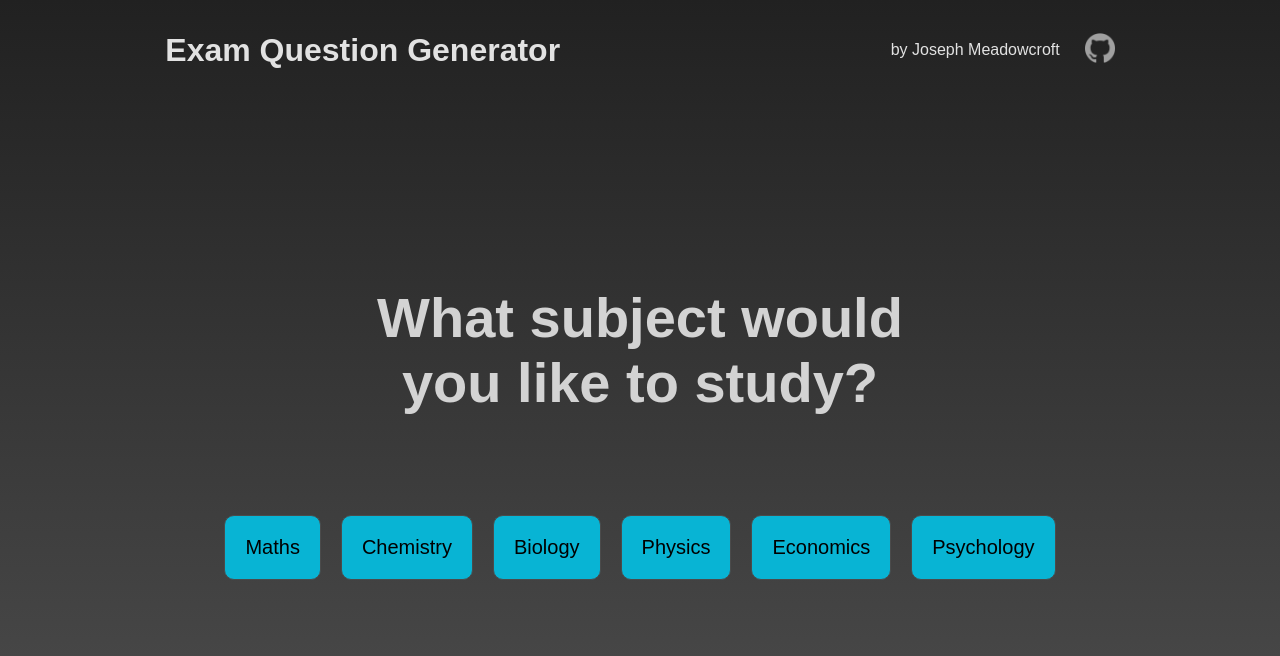
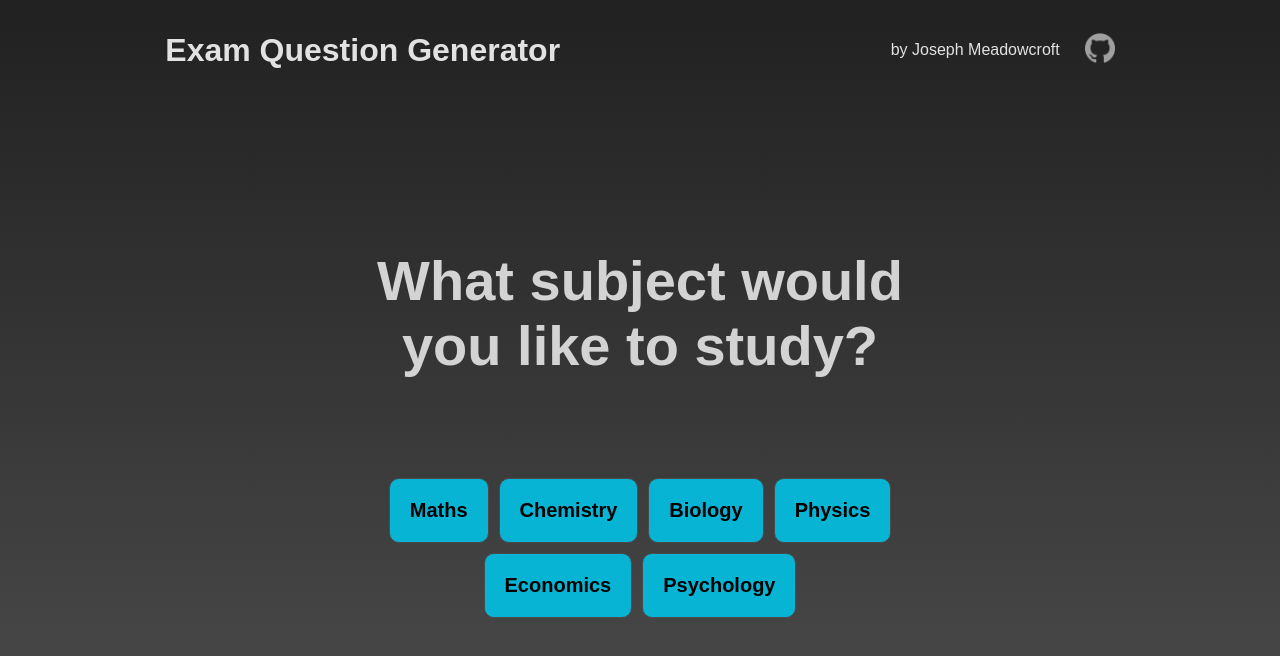
Before and after one commit to josephmeadowcroft/EconDaily, a React (Vite) app: page /home in a window 1280 px wide. Shown: the top 656 px of the page. Built offline with nearby package versions, Linux system fonts and the light colour scheme.

Commit message:
Fade in animation

```diff
--- a/src/app.scss
+++ b/src/app.scss
@@ -1,4 +1,4 @@
-* {
+*, *::after, *::before {
   margin: 0;
   padding: 0;
   box-sizing: border-box;
--- a/src/components/Home/Home.jsx
+++ b/src/components/Home/Home.jsx
@@ -41,7 +41,17 @@ const Home = () => {
       </div>
       <div className="quizSelectionForm">
         {currentQuestionIndex < questions.length && (
-          <div className="question">
+          <motion.div
+            className="question"
+            initial={{ opacity: 0, x: -100 }}
+            animate={{
+              opacity: 1,
+              x: 0,
+              transition: {
+                duration: 1,
+              },
+            }}
+          >
             <h2>{questions[currentQuestionIndex].question}</h2>
             <div className="optionBtns">
               {questions[currentQuestionIndex].options.map((option, index) => (
@@ -57,7 +67,7 @@ const Home = () => {
                 </motion.button>
               ))}
             </div>
-          </div>
+          </motion.div>
         )}
       </div>
     </div>
--- a/src/components/Home/home.scss
+++ b/src/components/Home/home.scss
@@ -46,6 +46,9 @@
 
       .optionBtns {
         display: flex;
+        flex-wrap: wrap;
+        gap: 10px ;
+        width: 80%;
         flex-direction: row;
         justify-content: center;
         align-items: center;
@@ -57,7 +60,7 @@
           background-color: #08b4d4;
           border: 1px solid rgb(75, 75, 75);
           border-radius: 10px;
-          margin: auto 10px;
+          font-weight: 700;
         }
       }
     }
```
